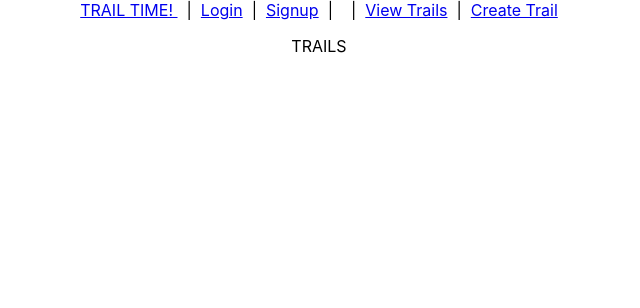
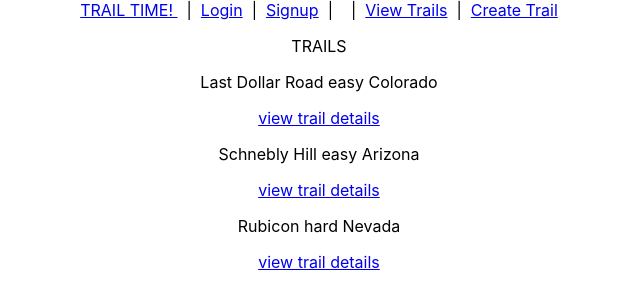
Before and after one commit to sgarcia-dev/trailtime-copy, a React (Create React App) app: page /trails in a window 1280 px wide. Shown: the top 308 px of the page, without its empty margins (321-961 px from the left). Built offline with nearby package versions, Linux system fonts and the light colour scheme.

Commit message:
got trail list working with redux

```diff
--- a/src/components/trails/trailDashboard/trailDashboard.js
+++ b/src/components/trails/trailDashboard/trailDashboard.js
@@ -3,24 +3,6 @@ import { connect } from 'react-redux';
 import TrailList from '../traillist/traillist';
 import { createTrail } from '../../../redux/actions'
 import cuid from 'cuid';
-
-const trailslist = [
-    {
-        id: '1',
-        trailName: 'Last Dollar Road',
-        trailRating: 'easy',
-        trailLocation: 'Colorado'
-    }, {
-        id: '2',
-        trailName: 'Schnebly Hill',
-        trailRating: 'easy',
-        trailLocation: 'Arizona'
-    }, {
-        id: '3',
-        trailName: 'Rubicon',
-        trailRating: 'hard',
-        trailLocation: 'Nevada'
-    }];
 
 
 const mapStateToProps = (state) => ({
@@ -33,10 +15,10 @@ const actions = {
 
 class TrailDashboard extends Component {
 
-    state = {
-        isOpen: true,
-        selectedTrail: null
-    }
+    //state = {
+    //   isOpen: true,
+    //   selectedTrail: null
+    // }
 
     handleCreateTrail = (newTrail) => {
         newTrail.id = cuid();
@@ -49,7 +31,8 @@ class TrailDashboard extends Component {
 
 
     render() {
-        const { trails } = this.state;
+        const { trails } = this.props;
+        console.log(trails);
         return (
             <div>
                 <p>TRAILS</p>
--- a/src/components/trails/traillist/traillist.js
+++ b/src/components/trails/traillist/traillist.js
@@ -4,6 +4,7 @@ import TrailListItem from '../traillistitem/traillistitem';
 class TrailList extends Component {
     render() {
         const { trails } = this.props;
+        //console.log(this.state);
         return (
             <div>
                 {/*double check trails are there with async stuff since sometimes it takes time before rendering otherwise get map error if tries to render before acync is done*/
@@ -20,4 +21,6 @@ class TrailList extends Component {
     ))
 }*/
 
+
+
 export default TrailList;
--- a/src/components/trails/traillistitem/traillistitem.js
+++ b/src/components/trails/traillistitem/traillistitem.js
@@ -6,7 +6,7 @@ class TrailListItem extends Component {
         const { trail } = this.props;
         return (
             <div>
-                <p>{trail.trailName}</p>
+                <p>{trail.trailName} {trail.trailRating} {trail.trailLocation}</p>
                 <Link to="/detail/${trail.id}">view trail details</Link>
             </div>
         );
--- a/src/redux/trailReducer.js
+++ b/src/redux/trailReducer.js
@@ -4,17 +4,17 @@ import { createReducer } from '../components/app/common/utils/createReducer';
 const initialState = [
     {
         id: '1',
-        trailName: 'trail1',
+        trailName: 'Last Dollar Road',
         trailRating: 'easy',
         trailLocation: 'Colorado'
     }, {
         id: '2',
-        trailName: 'trail2',
-        trailRating: 'moderate',
+        trailName: 'Schnebly Hill',
+        trailRating: 'easy',
         trailLocation: 'Arizona'
     }, {
         id: '3',
-        trailName: 'trail3',
+        trailName: 'Rubicon',
         trailRating: 'hard',
         trailLocation: 'Nevada'
     }];
```
